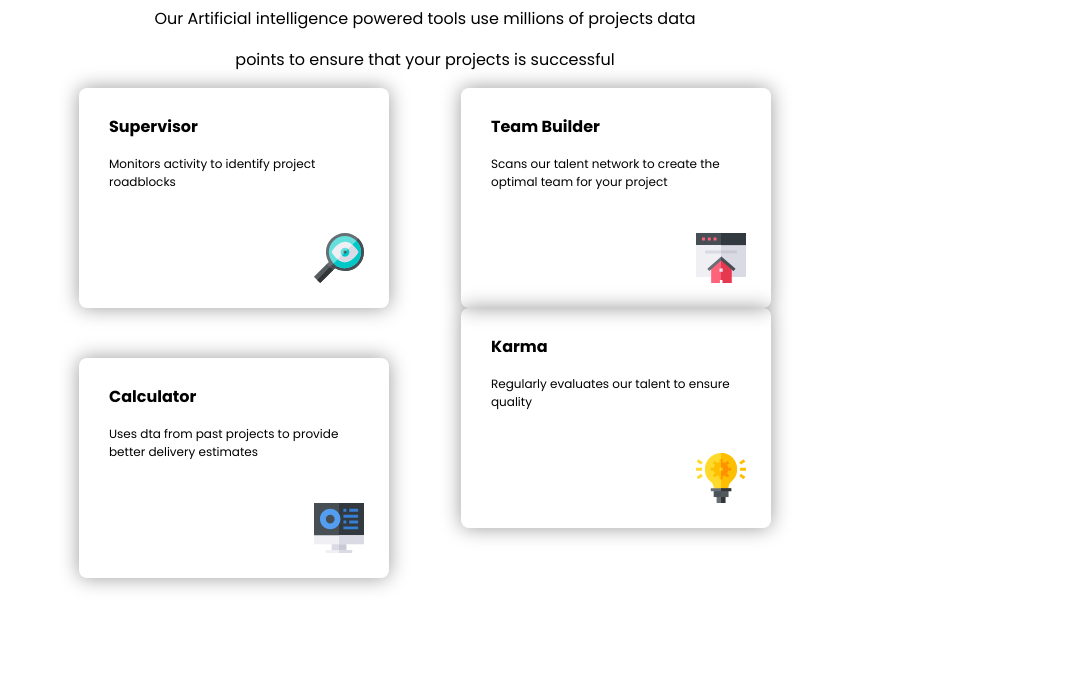
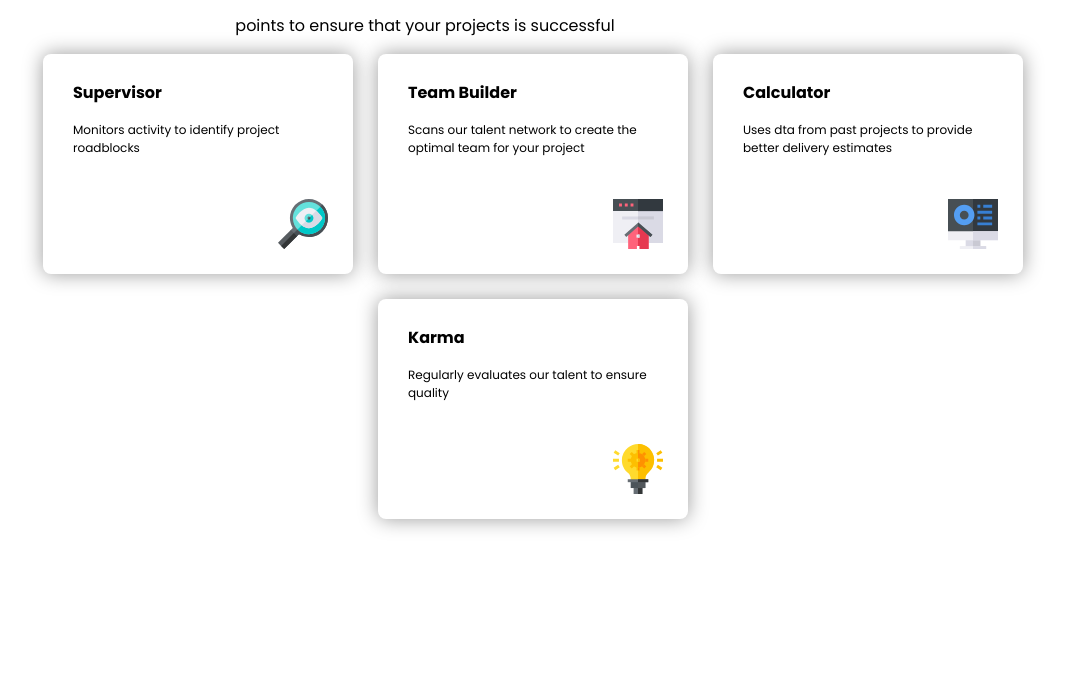
Before and after one commit to rvj1/Four-card-feature-Responsive-design, a plain HTML site: page index.html in a window 1280 px wide. Shown: the part 126-800 px from the top of the page, without its empty margins (215-1280 px from the left). Drawn offline with Linux system fonts and the light colour scheme.

Commit message:
files updated

```diff
--- a/index.html
+++ b/index.html
@@ -12,7 +12,7 @@
 <body>
     <div class="headings">
         <p>Reliable, efficient delivery</p>
-        <h1>Powered by technology</h1>
+        <p><strong>Powered by technology </strong> </p>
         <p>Our Artificial intelligence powered tools use millions of projects data </p>
         <p>points to ensure that your projects is successful</p>
     </div>
@@ -31,16 +31,16 @@
         </div>
 
         <div class="box3">
+            <p class="box-heading">Karma</p>
+            <p class="box-para">Regularly evaluates our talent to ensure quality</p>
+            <img src="icon-karma.svg" alt="karma" class="img">
+        </div>
+
+        <div class="box4">
             <p class="box-heading">Calculator</p>
             <p class="box-para">Uses dta from past projects to provide better delivery estimates</p>
             <img src="icon-calculator.svg" alt="calculator" class="img">
         </div>
-
-        <div class="box4">
-            <p class="box-heading">Karma</p>
-            <p class="box-para">Regularly evaluates our talent to ensure quality</p>
-            <img src="icon-karma.svg" alt="karma" class="img">
-        </div>
     </div>
 </body>
 </html>
--- a/style.CSS
+++ b/style.CSS
@@ -8,9 +8,10 @@ body{
 }
 
 .boxes{
-    display: flex;
-    flex-wrap: wrap;
-    justify-content: space-around;
+    display: grid;
+    grid-template-columns: 3;
+    grid-template-rows: 4;
+    gap: 25px;
     margin-right: 250px;
     margin-left: 250px;
 }
@@ -43,6 +44,7 @@ body{
     height: 220px;
     position: relative;
     border-radius: 8px;
+    grid-column: 1;
 }
 
 .box2{
@@ -52,6 +54,7 @@ body{
     position: relative;
     border-radius: 8px;
     margin-bottom: 0px;
+    grid-column: 2;
 }
 
 .box3{
@@ -60,7 +63,7 @@ body{
     height: 220px;
     position: relative;
     border-radius: 8px;
-    margin-top: 50px;
+    grid-column: 2;
 }
 
 .box4{
@@ -70,4 +73,7 @@ body{
     position: relative;
     border-radius: 8px;
     margin-top: 0px;
+    grid-column: 3;
+    grid-row: 1;
+
 }
```
